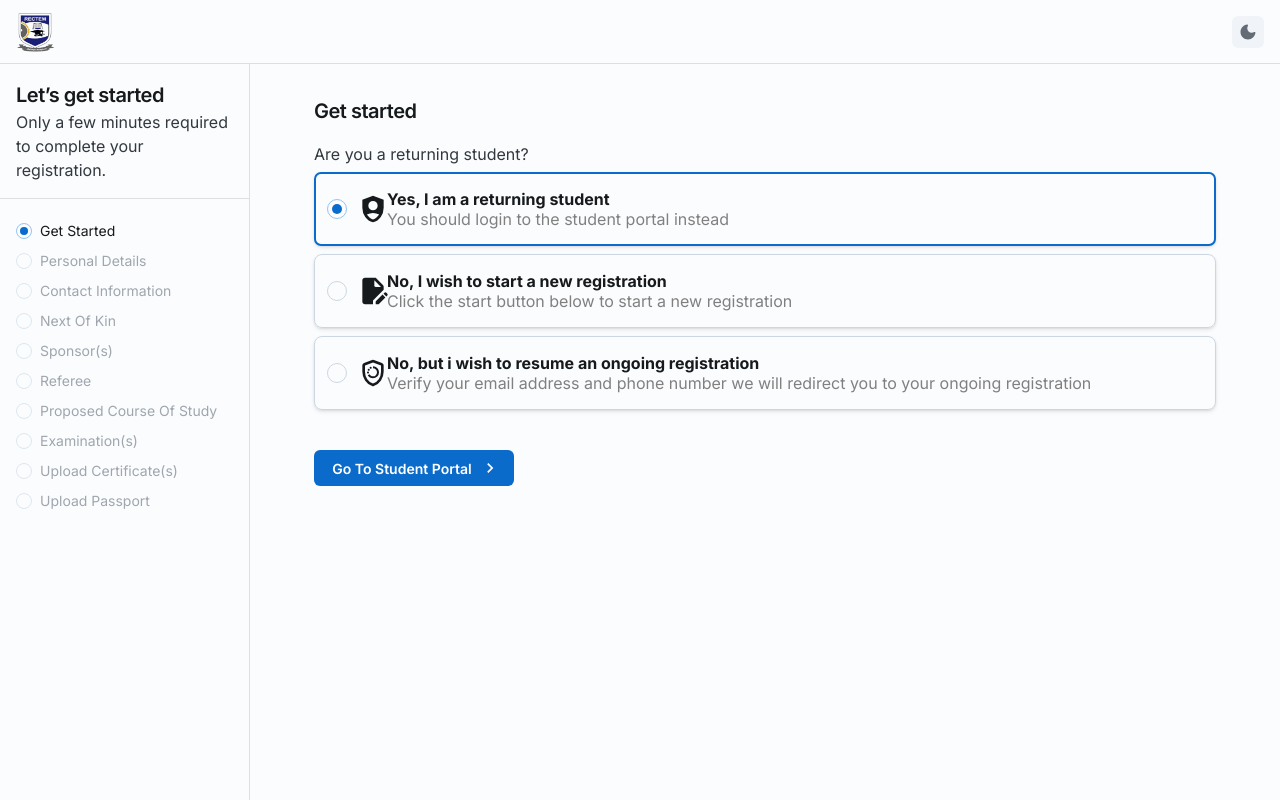
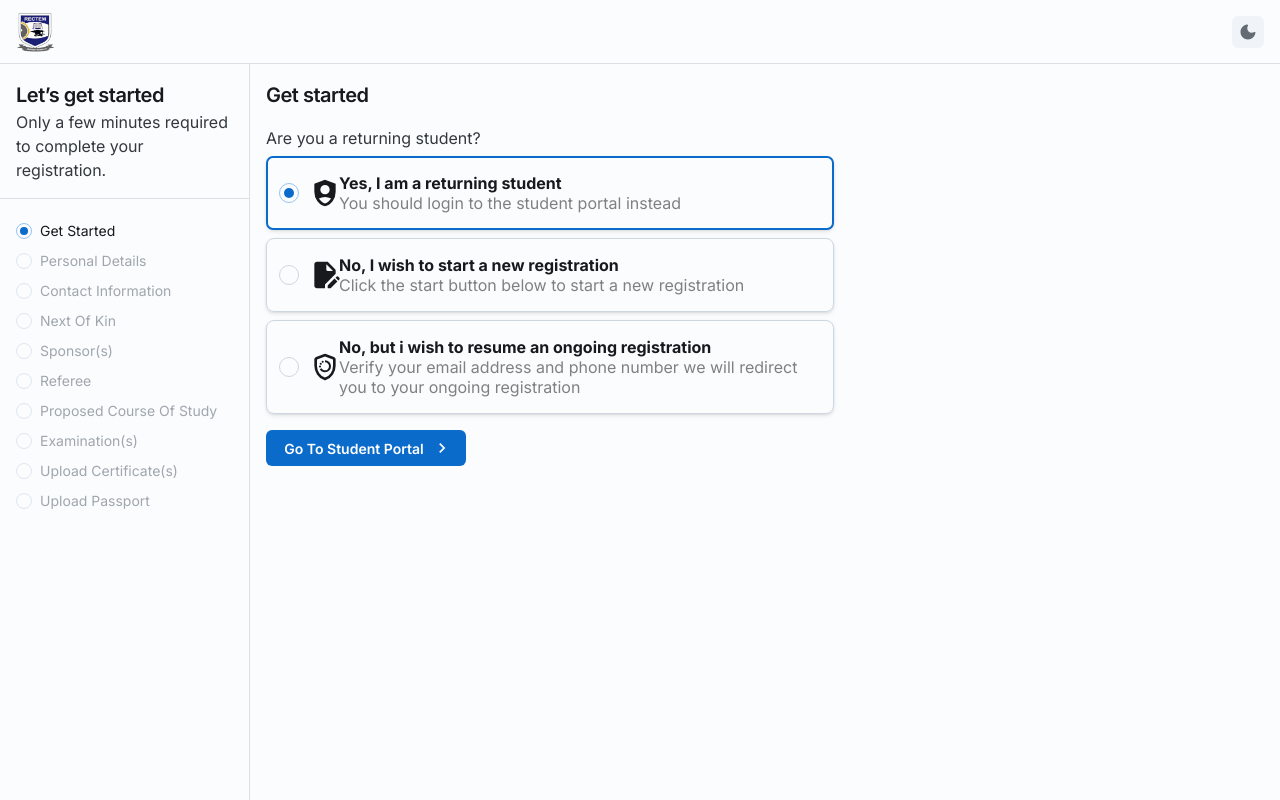
Before and after one commit to code-with-zhine/application.rectem, a Next.js app: page /application in a window 1280 px wide. Built offline with nearby package versions, Linux system fonts and the light colour scheme.

Commit message:
Updating UI

```diff
--- a/src/app/application/layout.tsx
+++ b/src/app/application/layout.tsx
@@ -70,9 +70,7 @@ export default function ApplicationPageLayout({
           </RadioGroup>
         </FormControl>
       </SidePane>
-      <Main>
-        <Box sx={{ px: 4 }}>{children}</Box>
-      </Main>
+      <Main>{children}</Main>
     </Root>
   );
 }
--- a/src/app/application/page.tsx
+++ b/src/app/application/page.tsx
@@ -32,7 +32,7 @@ export default function ApplicationPage() {
   };
 
   return (
-    <Box sx={{ p: 4 }}>
+    <Box sx={{ p: 2, maxWidth: 600 }}>
       <Typography sx={{ pb: 2 }} level="h4">{`Get started`}</Typography>
       <Typography>Are you a returning student?</Typography>
       <CustomizedRadio handleChange={handleChange} />
@@ -79,7 +79,7 @@ function CustomizedRadio({
           "--ListItem-paddingY": "1rem",
           "--ListItem-radius": "8px",
           "--ListItemDecorator-size": "32px",
-          pb: 5,
+          pb: 2,
         }}
       >
         {[
--- a/src/app/application/verification/page.tsx
+++ b/src/app/application/verification/page.tsx
@@ -33,7 +33,7 @@ export default function EmailVerification() {
   };
 
   return (
-    <Box sx={{ p: 4 }}>
+    <Box sx={{ p: 2 }}>
       <Typography sx={{ pb: 2 }} level="h4">
         Email Verification
       </Typography>
```
